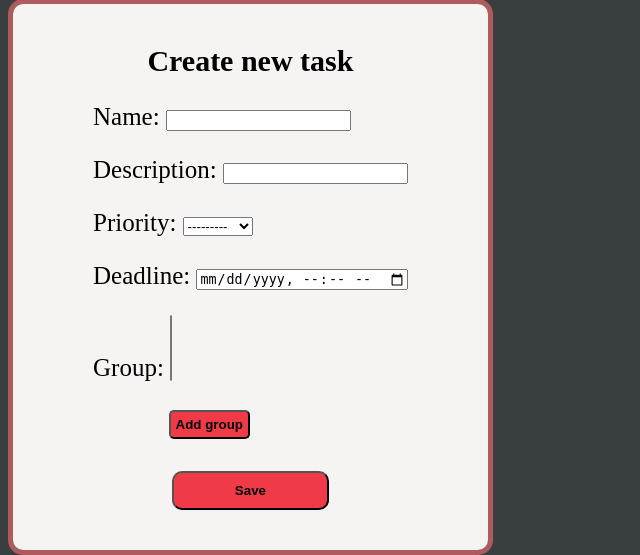
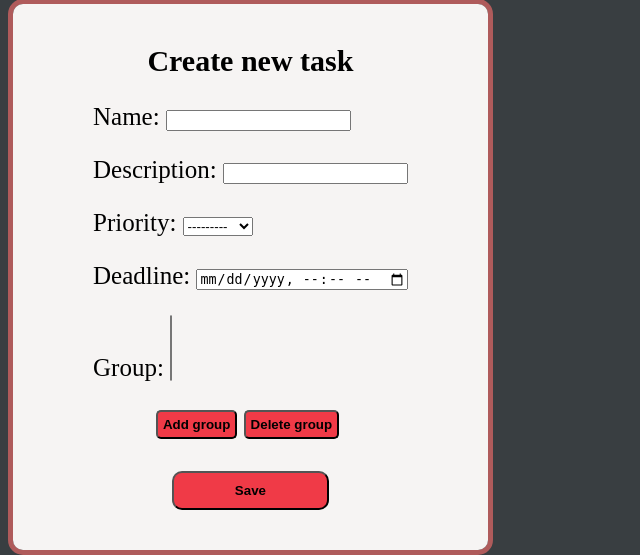
Before and after one commit to 1Eel3ven/to-do-list, a Django app: page /tasks/ in a window 1280 px wide, after a click on "Create task". Shown: the part 260-815 px from the top of the page, without its empty margins (0-640 px from the left). Run offline with Django 5.2, Linux system fonts and the light colour scheme; data that the repository does not hold is empty; some libraries are stand-ins or nearby versions.

Commit message:
Working on interface for deleting a group; Added edit button to detail page;

```diff
--- a/mysite/todolist/static/todolist/style.css
+++ b/mysite/todolist/static/todolist/style.css
@@ -89,7 +89,7 @@ input[type=image] {
     background-color: #AF5B5B;
 }
 
-.task_create_form, .task_add_group_form {
+.task_create_form, .task_add_group_form, .task_delete_group_form {
     display: none;
     position: absolute;
     cursor: move;
@@ -99,21 +99,21 @@ input[type=image] {
     z-index: 9;
 }
 
-.task_create_form_container, .task_add_group_form_container {
+.task_create_form_container, .task_add_group_form_container, .task_delete_group_form_container {
     padding: 40px 80px;
     border-radius: 10px;
     background-color: #F6F4F3;
     color: black;
 }
 
-.task_create_form_legend, .task_add_group_form_legend {
+.task_create_form_legend, .task_add_group_form_legend, .task_delete_group_form_legend {
     text-align: center;
     font-size: 30px;
     font-weight: bold;
 }
 
-.task_create_form_add_group_button {
-    margin: 0 0 10% 24%;
+.task_create_form_add_group_button, .task_create_form_delete_group_button {
+    margin: 0 0 10% 20%;
     padding: 5px;
     border-radius: 5px;
 
@@ -122,6 +122,10 @@ input[type=image] {
     cursor: pointer;
 
     transition: background-color 0.3s;
+}
+
+.task_create_form_delete_group_button {
+    margin: auto;
 }
 
 .task_create_form_save {
--- a/mysite/todolist/templates/todolist/detail.html
+++ b/mysite/todolist/templates/todolist/detail.html
@@ -25,4 +25,8 @@
             Deadline: {{ task.deadline }}
         </div>
     </div>
+
+    <a href='{% url 'todolist:edit' task.id %}'>
+        <button type='button' class='detail_edit_button btns'>Edit</button>
+    </a>
 {% endblock %}
--- a/mysite/todolist/templates/todolist/index.html
+++ b/mysite/todolist/templates/todolist/index.html
@@ -51,9 +51,11 @@
             {% csrf_token %}
             <legend class='task_create_form_legend'>Create new task</legend>
             {{ task_form.as_p }}
-            <button type='button' class='task_create_form_add_group_button' onclick="openForm('task_add_group')">Add group</button>
 
-            <button type='submit' class='task_create_form_save'>Save</button>
+            <button type='button' class='task_create_form_add_group_button btns' onclick="openForm('task_add_group')">Add group</button>
+            <button type='button' class='task_create_form_delete_group_button btns' onclick="openForm('task_delete_group')">Delete group</button>
+
+            <button type='submit' class='task_create_form_save btns'>Save</button>
         </form>
     </div>
 
@@ -64,7 +66,21 @@
 
             <input type='text' class='add_group_name_input' name='group_name' maxlength='50' placeholder='Group name' required>
 
-            <button type='submit' class='task_add_group_form_save'>Save</button>
+            <button type='submit' class='task_add_group_form_save btns'>Save</button>
+        </form>
+    </div>
+
+    <div class='task_delete_group_form' id='task_delete_group'>
+        <form method='POST' class='task_delete_group_form_container' action='{% url 'todolist:delete_group' %}'>
+            {% csrf_token %}
+            <legend class='task_delete_group_form_legend'>Delete group</legend>
+
+            <div class='task_delete_group_form_content'>
+                <label>Select group</label>
+                {{ task_form.group }}
+
+                <button type='submit' class='task_delete_group_form_save btns'>Delete</button>
+            </div>
         </form>
     </div>
 
--- a/mysite/todolist/urls.py
+++ b/mysite/todolist/urls.py
@@ -12,4 +12,5 @@ urlpatterns = [
     path('create/', views.CreateTask, name='create_task'),
     path('<int:task_id>/edit_task/', views.EditTask, name='edit_task'),
     path('addgroup/', views.AddGroup, name='add_group'),
+    path('deletegroup/', views.DeleteGroup, name='delete_group'),
 ]
--- a/mysite/todolist/views.py
+++ b/mysite/todolist/views.py
@@ -2,7 +2,7 @@ from django.shortcuts import redirect, get_object_or_404, HttpResponseRedirect,
 from django.views import generic
 from django.urls import reverse
 
-from .models import Task, TaskForm, TaskGroup
+from .models import Task, TaskGroup, TaskForm
 
 class IndexView(generic.ListView):
     template_name = 'todolist/index.html'
@@ -90,3 +90,6 @@ def AddGroup(request):
         new_group.save()
 
     return redirect(request.META.get('HTTP_REFERER', '/'))
+
+def DeleteGroup(request):
+    pass
```
Also changed, not shown: other parts of mysite/todolist/static/todolist/style.css (+30 -4 lines), mysite/todolist/templates/todolist/edit.html (+4 -3 lines).
